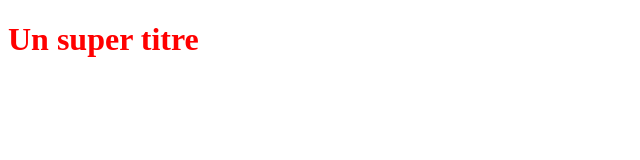
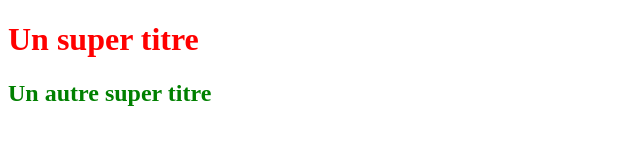
Before and after one commit to actarus007/OpenclassroomsProject, a plain HTML site: page index.html in a window 1280 px wide. Shown: the whole page, without its empty margins (0-640 px from the left). Drawn offline with Linux system fonts and the light colour scheme.

Commit message:
Modification des fichier index.html et style.css

```diff
--- a/index.html
+++ b/index.html
@@ -8,5 +8,6 @@
 </head>
 <body>
     <h1>Un super titre</h1>
+    <h2>Un autre super titre</h2>
 </body>
 </html>
--- a/style.css
+++ b/style.css
@@ -1,3 +1,7 @@
 h1 {
     color: red;
 }
+
+h2 {
+    color: green;
+}
```
